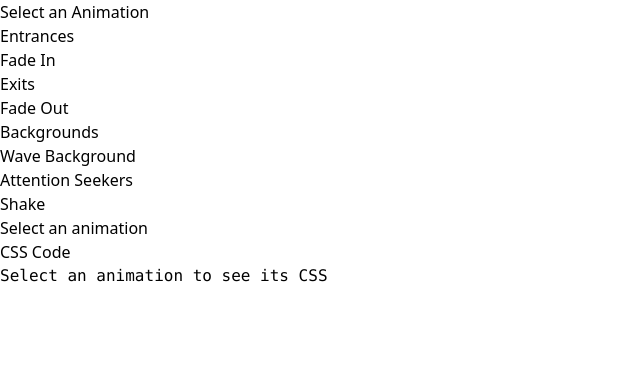
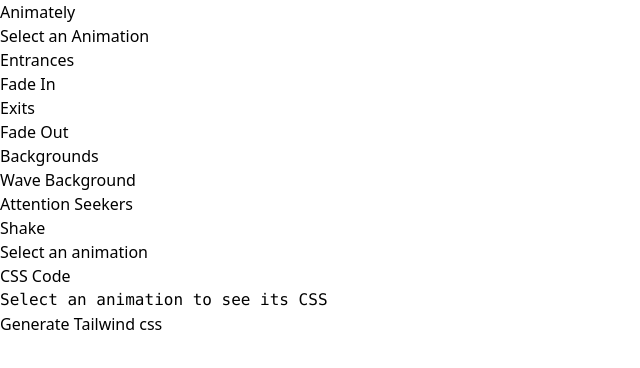
Before and after one commit to osh-la/animately, a React (Vite) app in the folder animitely/: page / in a window 1280 px wide. Shown: the top 368 px of the page, without its empty margins (0-640 px from the left). Built offline with nearby package versions, Linux system fonts and the light colour scheme.

Commit message:
feat:changes

```diff
--- a/animitely/public/Animations.json
+++ b/animitely/public/Animations.json
@@ -6,7 +6,7 @@
         {
           "id": "fade-in",
           "name": "Fade In",
-          "css": ".fade-in { animation: fadeIn 0.7s ease-in-out; } @keyframes fadeIn { 0% { opacity: 0; } 100% { opacity: 1; } }"
+          "css": ".fade-in { animation: fadeIn 2s ease-in-out; } @keyframes fadeIn { 0% { opacity: 0; } 100% { opacity: 1; } }"
         }
       ]
     },
@@ -16,7 +16,7 @@
         {
           "id": "fade-out",
           "name": "Fade Out",
-          "css": ".fade-out { animation: fadeOut 0.7s ease-in-out; } @keyframes fadeOut { 0% { opacity: 1; } 100% { opacity: 0; } }"
+          "css": ".fade-out { animation: fadeOut 2s ease-in-out; } @keyframes fadeOut { 0% { opacity: 1; } 100% { opacity: 0; } }"
         }
       ]
     },
--- a/animitely/src/App.tsx
+++ b/animitely/src/App.tsx
@@ -15,11 +15,16 @@ function App() {
   }, []);
 
   return (
-    <div className="flex space-x-4">
+   <>
+   <div className="py-10">
+    <h1 className="font-black text-5xl"><a href="/">Animately</a></h1>
+   </div>
+    <div className="flex justify-between">
       <AnimationList categories={categories} onSelect={setSelectedAnimation} />
       <AnimationPreview animation={selectedAnimation} />
       <CodeSnippet animation={selectedAnimation} />
     </div>
+   </>
   );
 }
 
--- a/animitely/src/components/AnimationList.jsx
+++ b/animitely/src/components/AnimationList.jsx
@@ -1,10 +1,12 @@
 const AnimationList = ({ categories, onSelect }) => {
   return (
+    <>
+    <div className="flex">
     <div className="w-60 p-4 bg-white shadow-md h-screen">
       <h2 className="text-xl font-semibold mb-4">Select an Animation</h2>
       {categories.map((category) => (
         <div key={category.name} className="mb-4">
-          <h3 className="font-semibold text-gray-600">{category.name}</h3>
+          <h3 className="font-semibold text-black">{category.name}</h3>
           <ul>
             {category.animations.map((anim) => (
               <li
@@ -19,6 +21,9 @@ const AnimationList = ({ categories, onSelect }) => {
         </div>
       ))}
     </div>
+
+    </div>
+    </>
   );
 };
 
--- a/animitely/src/components/AnimationPreview.jsx
+++ b/animitely/src/components/AnimationPreview.jsx
@@ -27,7 +27,7 @@ const AnimationPreview = ({ animation }) => {
   return (
     <div className={`p-10 flex justify-center items-center min-h-[200px] ${animationClass}`}>
       {animation ? (
-        <div className="w-32 h-32 bg-blue-400"></div>
+        <div className="w-60 h-60 bg-blue-400"></div>
       ) : (
         <p>Select an animation</p>
       )}
--- a/animitely/src/components/CodeSnippet.jsx
+++ b/animitely/src/components/CodeSnippet.jsx
@@ -15,6 +15,7 @@ const CodeSnippet = ({ animation }) => {
       <pre className="overflow-auto p-2 bg-gray-800 rounded-md text-sm">
         <code>{code || "Select an animation to see its CSS"}</code>
       </pre>
+      <button className="border-2 mt-10 p-4 border-white">Generate Tailwind css</button>
     </div>
   );
 };
```
Also changed, not shown: animitely/src/components/Navigation.tsx (deleted, +0 -21 lines).
